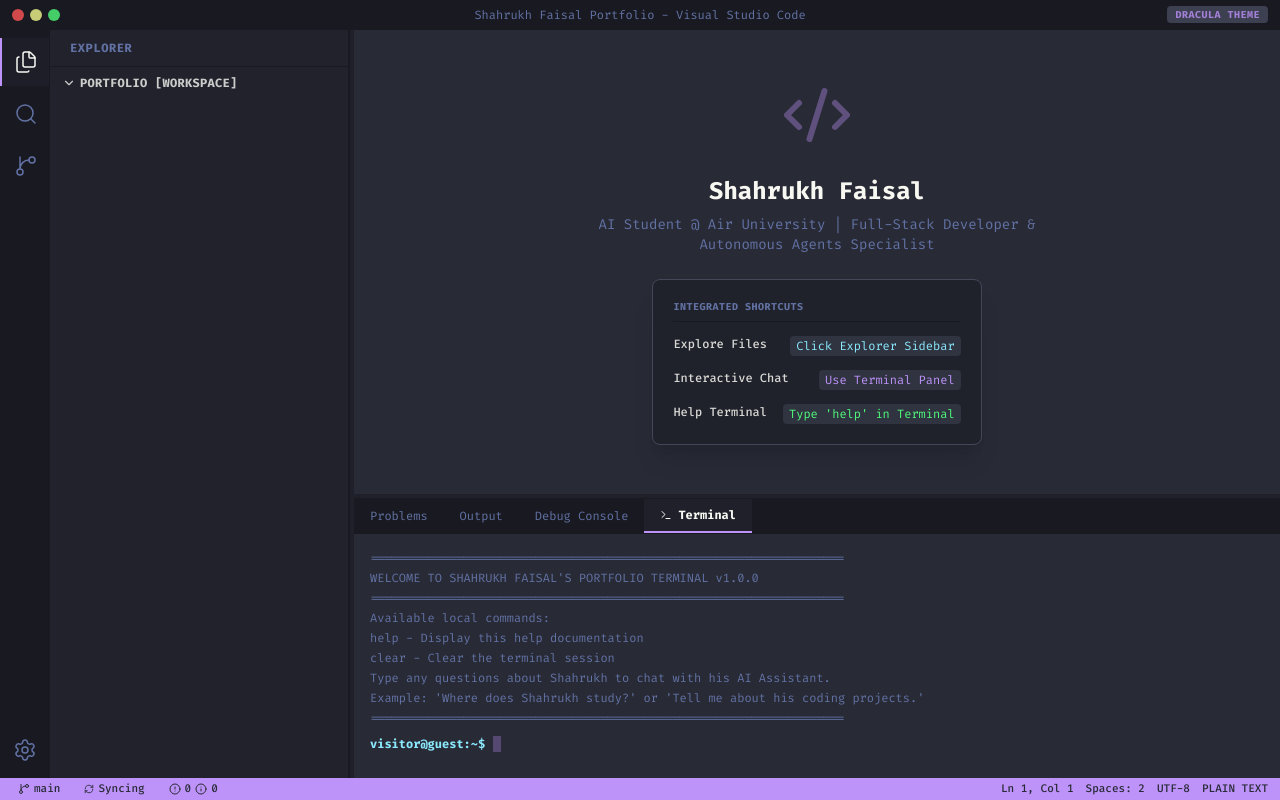
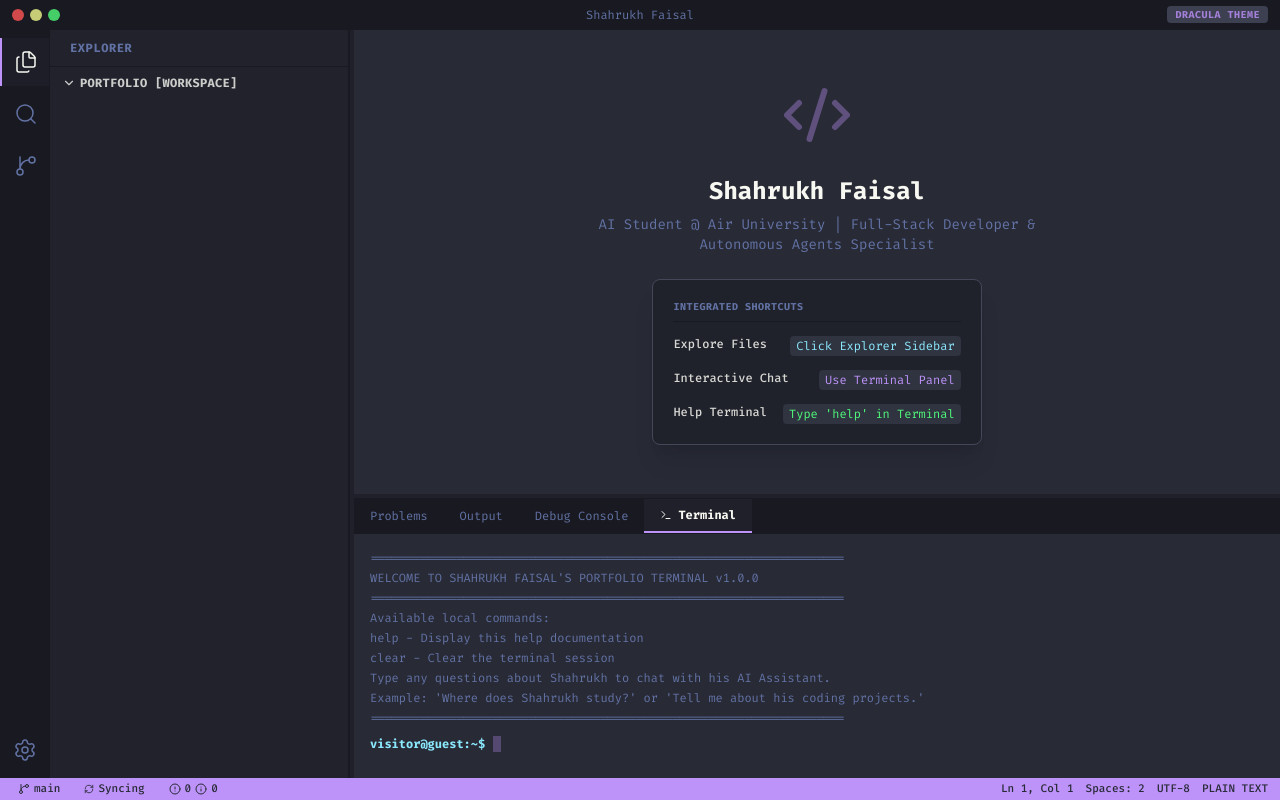
Before and after one commit to shahrukhfu/portfolio, a Next.js app in the folder frontend/: page / in a window 1280 px wide. Built offline with nearby package versions, Linux system fonts and the light colour scheme.

Commit message:
Update window title from 'Shahrukh Faisal Portfolio - Visual Studio Code' to 'Shahrukh Faisal'

```diff
--- a/frontend/src/components/PortfolioWindow.tsx
+++ b/frontend/src/components/PortfolioWindow.tsx
@@ -123,7 +123,7 @@
 
         {/* Document Title */}
         <div className="w-2/4 text-center truncate select-text">
-          {activeFile ? `${activeFile.name} - ` : ''}Shahrukh Faisal Portfolio - Visual Studio Code
+          {activeFile ? `${activeFile.name} - ` : ''}Shahrukh Faisal
         </div>
 
         {/* Empty layout spacer */}
```
